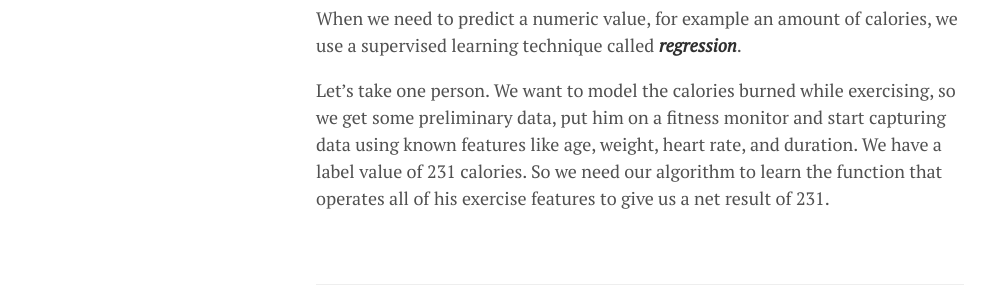
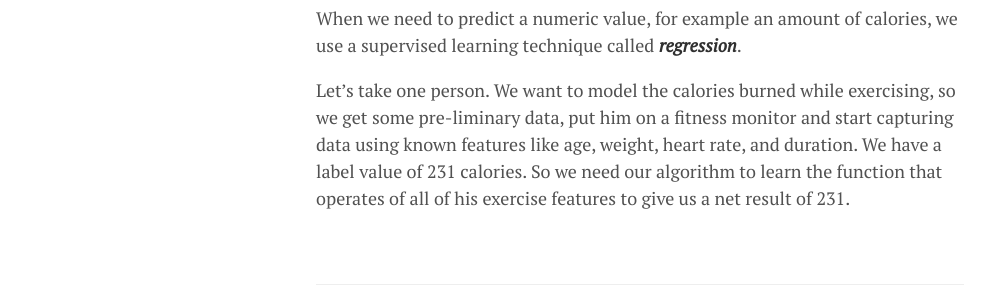
Before and after one commit to lgeurts/lgeurts.github.io, a Jekyll site: the page built from _posts/2018-06-29-introduction-to-artificial-intelligence.md, in a window 1280 px wide. Shown: the part 1701-2001 px from the top of the page, without its empty margins (0-995 px from the left). Built offline with Jekyll 4.4.1, drawn with Linux system fonts in a browser that asks for light colours; nearby versions of some CDN libraries.

Commit message:
Update 2018-06-29-introduction-to-artificial-intelligence.md

```diff
--- a/_posts/2018-06-29-introduction-to-artificial-intelligence.md
+++ b/_posts/2018-06-29-introduction-to-artificial-intelligence.md
@@ -35,4 +35,4 @@ We'll train the model by finding similarities between observations. Once we have
 
 When we need to predict a numeric value, for example an amount of calories, we use a supervised learning technique called ***regression***.
 
-Let's take one person. We want to model the calories burned while exercising, so we get some preliminary data, put him on a fitness monitor and start capturing data using known features like age, weight, heart rate, and duration. We have a label value of 231 calories. So we need our algorithm to learn the function that operates all of his exercise features to give us a net result of 231.
+Let's take one person. We want to model the calories burned while exercising, so we get some pre-liminary data, put him on a fitness monitor and start capturing data using known features like age, weight, heart rate, and duration. We have a label value of 231 calories. So we need our algorithm to learn the function that operates of all of his exercise features to give us a net result of 231.
```
